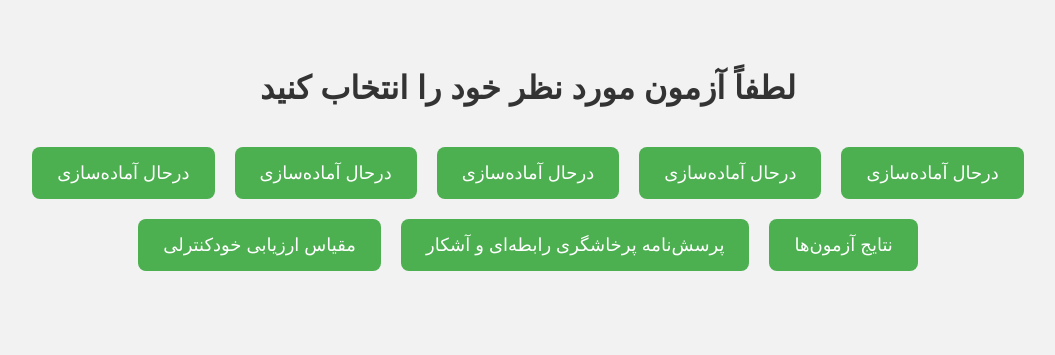
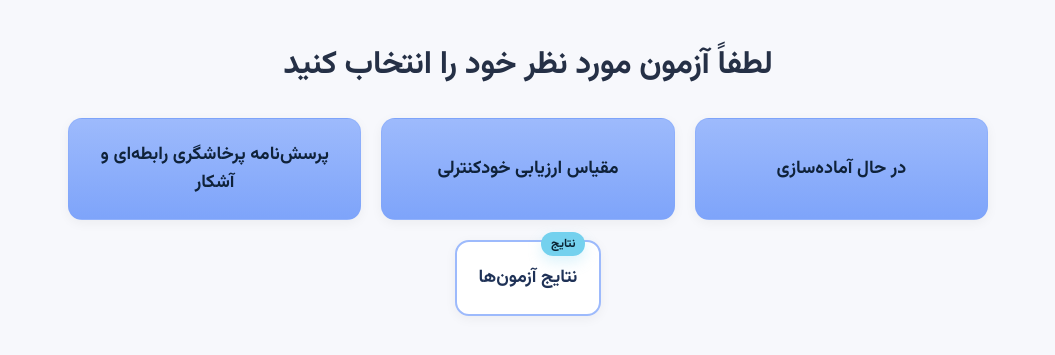
Before and after one commit to mehraveh/PsytestAnalysis, a Flask app: page / in a window 1280 px wide. Shown: the top 355 px of the page, without its empty margins (112-1167 px from the left). Run offline with Flask 3, Linux system fonts and the light colour scheme.

Commit message:
Update first_page.html

```diff
--- a/templates/first_page.html
+++ b/templates/first_page.html
@@ -1,59 +1,170 @@
 <!DOCTYPE html>
-<html lang="fa">
+<html lang="fa" dir="rtl">
 <head>
-  <meta charset="UTF-8">
+  <meta charset="UTF-8" />
   <title>انتخاب آزمون</title>
+  <meta name="viewport" content="width=device-width, initial-scale=1" />
+  <link href="https://fonts.googleapis.com/css2?family=Vazirmatn:wght@300;400;600;700&display=swap" rel="stylesheet" />
   <style>
-    body {
-      font-family: Vazir, sans-serif;
-      background-color: #f2f2f2;
-      text-align: center;
-      padding: 40px;
+    :root{
+      --bg: #f7f8fc;
+      --text: #253046;
+      --muted: #6e7a8a;
+
+      /* softer palette */
+      --primary:  #9dbafc;   /* soft blue */
+      --primary-2:#7ea4fa;   /* slightly deeper */
+      --accent:   #74d1ee;   /* soft sky for badge */
+
+      --card:     #ffffff;
+      --border:   #e8ecf4;
+      --radius:   14px;
+      --shadow:   0 8px 24px rgba(0,0,0,.06);
+      --shadow-sm:0 3px 12px rgba(0,0,0,.05);
     }
 
-    h1 {
-      color: #333;
-      margin-bottom: 40px;
+    *{ box-sizing:border-box }
+    body{
+      margin:0;
+      background:var(--bg);
+      color:var(--text);
+      font-family:'Vazirmatn',sans-serif;
     }
 
-    .test-container {
-      display: flex;
-      flex-wrap: wrap;
-      justify-content: center;
-      gap: 20px;
+    .page{
+      max-width: 1000px;
+      margin: 0 auto;
+      padding: clamp(16px, 4vw, 40px);
     }
 
-    .test-button {
-      padding: 15px 25px;
-      font-size: 18px;
-      background-color: #4CAF50;
-      color: white;
-      border: none;
-      border-radius: 8px;
-      cursor: pointer;
-      text-decoration: none;
-      transition: 0.3s ease;
+    .header{
+      text-align:center;
+      margin-bottom: clamp(16px,4vw,28px);
+    }
+    .title{
+      font-size: clamp(20px,4.8vw,32px);
+      font-weight: 800;
+      margin: 0 0 6px;
+      letter-spacing: -.2px;
+    }
+    .subtitle{
+      font-size: clamp(13px,2.6vw,16px);
+      color: var(--muted);
+      margin:0;
     }
 
-    .test-button:hover {
-      background-color: #45a049;
+    /* grid that works nicely with 4 items */
+    .grid{
+      display: grid;
+      gap: clamp(12px, 3vw, 20px);
+      grid-template-columns: repeat( auto-fit, minmax(240px, 1fr) );
+      align-items: stretch;
+    }
+
+    .btn-card{
+      display:flex;
+      align-items:center;
+      justify-content:center;
+      text-decoration:none;
+      text-align:center;
+      background: var(--card);
+      color: var(--text);
+      border: 1px solid var(--border);
+      border-radius: var(--radius);
+      padding: clamp(16px, 3.2vw, 22px);
+      min-height: clamp(56px, 12vw, 72px);
+      font-size: clamp(15px, 3.6vw, 18px);
+      font-weight: 700;
+      box-shadow: var(--shadow-sm);
+      transition: transform .08s ease, box-shadow .25s ease, border-color .2s ease, background-color .2s ease;
+    }
+    .btn-card:hover,
+    .btn-card:focus-visible{
+      transform: translateY(-1px);
+      box-shadow: var(--shadow);
+      border-color: #dfe5f2;
+    }
+
+    /* soft primary for questionnaires */
+    .btn-primary{
+      background: linear-gradient(180deg, var(--primary), var(--primary-2));
+      color: #0f223a;
+      border: 1px solid rgba(126,164,250,.35);
+    }
+    .btn-primary:hover,
+    .btn-primary:focus-visible{
+      background: linear-gradient(180deg, #a8c2fd, #8eb2fb);
+      box-shadow: 0 10px 26px rgba(126,164,250,.22);
+    }
+
+    /* Results — centered & distinct (outlined) */
+    .btn-results{
+      position: relative;
+      background: var(--card);
+      border: 2px solid var(--primary);
+      color: #1f3257;
+      font-weight: 800;
+      /* center it nicely and limit width */
+      grid-column: 1 / -1;
+      max-width: 420px;
+      justify-self: center;
+    }
+    .btn-results::after{
+      content: "نتایج";
+      position: absolute;
+      top: -10px;
+      inset-inline-start: 14px;
+      background: var(--accent);
+      color: #0b2333;
+      font-weight: 800;
+      font-size: 12px;
+      padding: 3px 10px;
+      border-radius: 999px;
+      box-shadow: 0 6px 14px rgba(116,209,238,.25);
+    }
+    .btn-results:hover,
+    .btn-results:focus-visible{
+      border-color: var(--primary-2);
+      box-shadow: 0 10px 24px rgba(126,164,250,.18);
+      transform: translateY(-1.5px);
+    }
+
+    /* on very small screens: one per row */
+    @media (max-width: 420px){
+      .grid{ grid-template-columns: 1fr; }
+      .btn-results{ max-width: none; }
+    }
+
+    @media (prefers-reduced-motion: reduce){
+      .btn-card{ transition:none }
     }
   </style>
 </head>
 <body>
 
-  <h1>لطفاً آزمون مورد نظر خود را انتخاب کنید</h1>
+  <main class="page">
+    <header class="header">
+      <h1 class="title">لطفاً آزمون مورد نظر خود را انتخاب کنید</h1>
+    </header>
 
-  <div class="test-container">
-    <a class="test-button" href="/" target="_blank"> درحال آماده‌سازی</a>
-    <a class="test-button" href="/" target="_blank"> درحال آماده‌سازی</a>
-    <a class="test-button" href="/" target="_blank"> درحال آماده‌سازی</a>
-    <a class="test-button" href="/" target="_blank"> درحال آماده‌سازی</a>
-    <a class="test-button" href="/" target="_blank">درحال آماده‌سازی </a>
-    <a class="test-button" href="https://docs.google.com/forms/d/e/1FAIpQLScY77_gaVYaRJl2XGJ-vLKCjJSdogtM3Voat7uox7sqGueaLA/viewform?usp=dialog" target="_blank"> مقیاس ارزیابی خودکنترلی</a>
-    <a class="test-button" href="https://docs.google.com/forms/d/e/1FAIpQLScIyiQZdg3e1y0HgEeB6X9uTT_YG1nqQrOLu20jVi9OuV7xLg/viewform" target="_blank">پرسش‌نامه پرخاشگری رابطه‌ای و آشکار</a>
-    <a class="test-button" href="/results_page" target="_blank">نتایج آزمون‌ها </a>
-  </div>
+    <section class="grid">
+      <!-- three questionnaires -->
+      <a class="btn-card btn-primary" href="/" target="_blank">در حال آماده‌سازی</a>
+
+      <a class="btn-card btn-primary" href="https://docs.google.com/forms/d/e/1FAIpQLScY77_gaVYaRJl2XGJ-vLKCjJSdogtM3Voat7uox7sqGueaLA/viewform?usp=dialog" target="_blank">
+        مقیاس ارزیابی خودکنترلی
+      </a>
+
+      <a class="btn-card btn-primary" href="https://docs.google.com/forms/d/e/1FAIpQLScIyiQZdg3e1y0HgEeB6X9uTT_YG1nqQrOLu20jVi9OuV7xLg/viewform" target="_blank">
+        پرسش‌نامه پرخاشگری رابطه‌ای و آشکار
+      </a>
+
+      <!-- centered Results button -->
+      <a class="btn-card btn-results" href="/results_page" target="_blank">
+        نتایج آزمون‌ها
+      </a>
+    </section>
+  </main>
 
 </body>
 </html>
```
